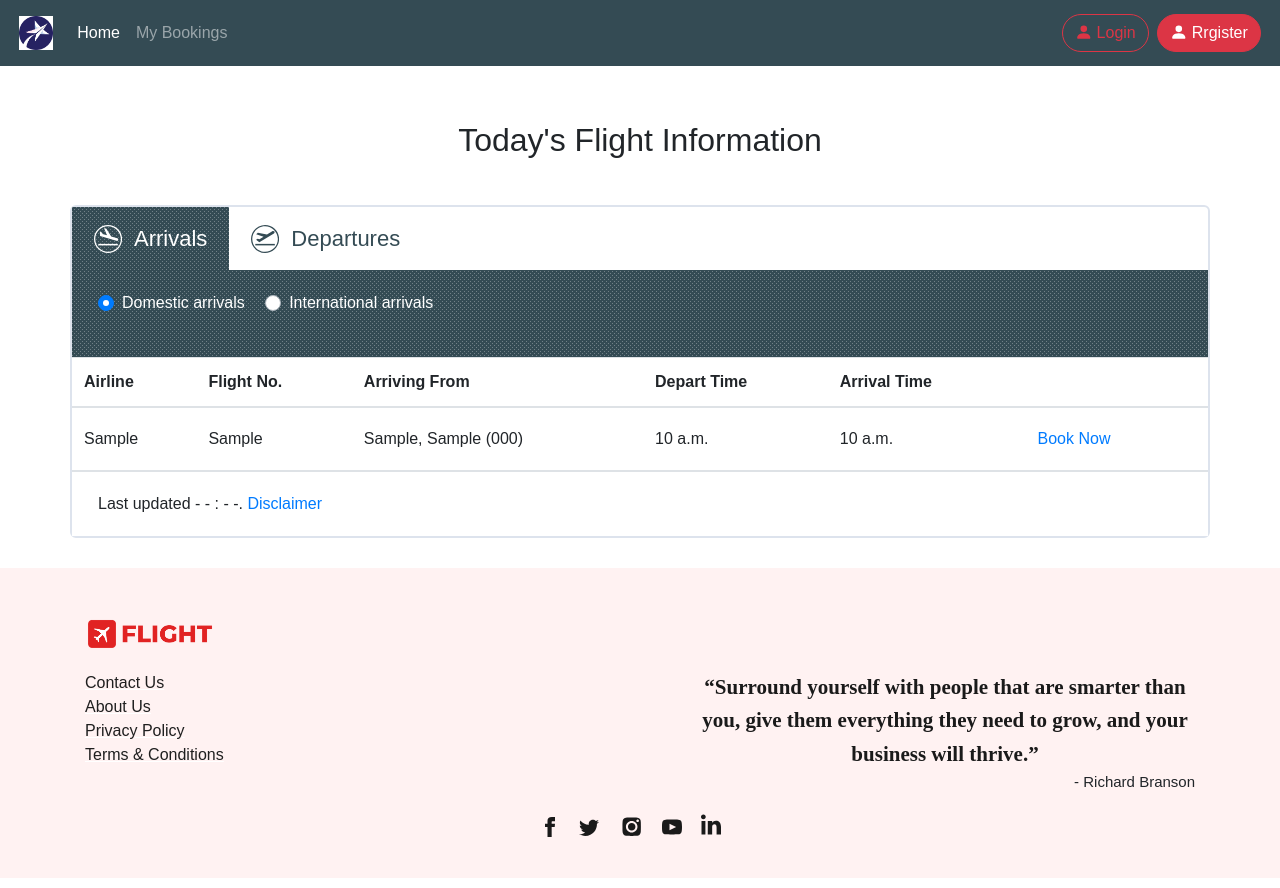
After one commit to thunderking2111/Flight, a Django app: page /flight/chart/ in a window 1280 px wide. The commit adds this page. Run offline with Django 3.2, Linux system fonts and the light colour scheme; tables that the repository leaves empty hold one stand-in row (values such as "Sample post"); some libraries are stand-ins or nearby versions; some web fonts are replaced.

```diff
--- a/flight/static/css/flight_chart.css
+++ b/flight/static/css/flight_chart.css
@@ -1,6 +1,10 @@
+section.second-section {
+    min-height: auto !important;
+}
+
 .flight-chart {
     flex-grow: 1;
-    border: 1px solid #dde3ed;
+    border: 2px solid #dde3ed;
     border-radius: 6px;
 }
 
@@ -12,6 +16,7 @@ header ul {
 header .tab-content {
     margin: 0;
     background-color: var(--primary-color) !important;
+    background-image: url(/static/img/pattern-teal.gif);
 }
 header.flight-chart-header a {
     align-items: center;
@@ -31,6 +36,7 @@ header.flight-chart-header a:hover {
 }
 header.flight-chart-header a.active {
     background-color: var(--primary-color) !important;
+    background-image: url(/static/img/pattern-teal.gif);
     color: var(--white) !important;
 }
 header.flight-chart-header a.active:hover {
@@ -75,11 +81,11 @@ header.flight-chart-header a::before {
 }
 
 .flight-chart-table {
-    border-bottom: 2px solid #dee2e6;
     margin: 0 !important;
 }
 
 .flight-chart-footer {
+    border-top: 2px solid #dee2e6;
     display: flex;
     flex-direction: row;
     align-items: center;
--- a/flight/static/css/layout_style.css
+++ b/flight/static/css/layout_style.css
@@ -1,6 +1,7 @@
 :root {
     --primary-color: #344b54;
     --white: #fff;
+    --header-color: var(--primary-color);
 }
 
 body{
@@ -20,7 +21,7 @@ body{
 }
 .navbar{
     padding: .7rem 1.2rem;
-    background-color: var(--primary-color) !important;
+    background-color: var(--header-color) !important;
     transition-duration: .2s;
 }
 .navbar .nav-link {
@@ -30,7 +31,7 @@ body{
     color: #fff !important;
 }
 .nav-link:hover{
-    color: #e12323!important;
+    color: var(--white) !important;
     transition-duration: .2s;
 }
 .my-account .dropdown-header{
@@ -181,8 +182,7 @@ body{
     left: auto;
 }
 
-
-.third-section .section_title{
+.second-section .section_title, .third-section .section_title{
     margin-top: 25px;
     margin-bottom: 45px;
 }
--- a/flight/templates/flight/flight_chart.html
+++ b/flight/templates/flight/flight_chart.html
@@ -1,9 +1,27 @@
 <section class="section second-section">
-    <div class="container">
+    <script>
+        $(document).ready(function(){
+            $(".book-btn").click(function(){
+                var flightId = $(this).data('flight-id');
+                $.ajax({
+                    url: "{% url 'bookflight' %}",
+                    data: {
+                        'flight_id': flightId,
+                        'csrfmiddlewaretoken': '{{ csrf_token }}'
+                    },
+                    type: 'post',
+                    success: function(response){
+                        alert(response.message);
+                    }
+                });
+            });
+        });
+    </script>
+
     <div class="container">
         <div class="row justify-content-center">
             <div class="col-lg-6">
-                    <div class="section_title text-center mb_70">
+                <div class="section_title text-center">
                     <h2>Today's Flight Information</h2>
                 </div>
             </div>
@@ -31,10 +49,10 @@
                                     <label for="international-arrivals" class="custom-control-label">International arrivals</label>
                                 </li>
                             </ul>
-                                <div class="form-group flight-chart-search">
+                            <!-- <div class="form-group flight-chart-search">
                                 <span class="fa fa-search form-control-feedback"></span>
                                 <input type="text" class="form-control" placeholder="Flight #, Airline or Location">
-                                </div>
+                            </div> -->
                         </div>
                         <div class="tab-pane" id="departures-content" role="tabpanel" aria-labelledby="departures-tab">
                             <ul>
@@ -47,13 +65,14 @@
                                     <label for="international-departures" class="custom-control-label">International departures</label>
                                 </li>
                             </ul>
-                                <div class="form-group flight-chart-search">
+                            <!-- <div class="form-group flight-chart-search">
                                 <span class="fa fa-search form-control-feedback"></span>
-                                    <input type="text" class="form-control" placeholder="Search">
-                                </div>
+                                <input type="text" class="form-control" placeholder="Flight #, Airline or Location">
+                            </div> -->
                         </div>
                     </div>
                 </header>
+                {% if flight_data_len > 0 %}
                     <table class="table table-hover table-center flight-chart-table">
                         <thead>
                             <tr>
@@ -62,24 +81,40 @@
                                 <th scope="col">Arriving From</th>
                                 <th scope="col">Depart Time</th>
                                 <th scope="col">Arrival Time</th>
-                                <th scope="col">Booking</th>
+                                <th scope="col"></th>
                             </tr>
                         </thead>
                         <tbody>
                             {% for row in flight_data %}
                                 <tr>
-                                    <td class="col--airline">{{ row.airline }}</td>
-                                    <td class="col--flight-no">{{ row.plane }}</td>
-                                    <td class="col--arriving-from">{{ row.origin_id }}</td>
-                                    <td class="col--scheduled">{{ row.depart_time }}</td>
-                                    <td class="col--est-act">{{ row.arrival_time }}</td>
-                                    <td>book</td>
+                                    <td class="align-middle">{{ row.airline }}</td>
+                                    <td class="align-middle">{{ row.plane }}</td>
+                                    <td class="align-middle">{{ row.origin }}</td>
+                                    <td class="align-middle">{{ row.depart_time }}</td>
+                                    <td class="align-middle">{{ row.arrival_time }}</td>
+                                    <td><button class="btn btn-link book-btn" data-flight-id="{{ row.id }}">Book Now</button></td>
                                 </tr>
                             {% endfor %}
                         </tbody>
                     </table>
+                {% else %}
+                    <div class="py-2" style="text-align: center; margin: auto;">
+                        <svg width="4em" height="4em" viewBox="0 0 16 16" class="bi bi-exclamation-circle" fill="currentColor" xmlns="http://www.w3.org/2000/svg">
+                            <path fill-rule="evenodd" d="M8 15A7 7 0 1 0 8 1a7 7 0 0 0 0 14zm0 1A8 8 0 1 0 8 0a8 8 0 0 0 0 16z"/>
+                            <path d="M7.002 11a1 1 0 1 1 2 0 1 1 0 0 1-2 0zM7.1 4.995a.905.905 0 1 1 1.8 0l-.35 3.507a.552.552 0 0 1-1.1 0L7.1 4.995z"/>
+                        </svg>
+                        <br><br>
+                        <h3>Sorry, No Flight available today</h3>
+                        <p>
+                            There are no flights shceduled for today. Please check back later.
+                        </p>
+                    </div>
+                {% endif %}
+
                 <footer class="flight-chart-footer">
-                        <a href="/travellers/flights/arrivals-and-departures/" class="btn" >View all flight information</a>
+                    {% if not no_all_flights %}
+                        <a href="{% url 'flightchart' %}" class="btn" >View all flight information</a>
+                    {% endif %}
                     <span>Last updated <span class="last-updated"> - - : - -</span>.
                         <a href="/terms-and-conditions/"  target=_blank >Disclaimer</a>
                     </span>
@@ -87,5 +122,4 @@
             </section>
         </div>
     </div>
-    </div>
 </section>
--- /dev/null
+++ b/flight/templates/flight/flight_chart_all.html
@@ -0,0 +1,12 @@
+{% extends 'flight/layout.html' %}
+
+{% load static %}
+
+{% block head %}
+    <title>Today's Flights</title>
+    <link rel="stylesheet" type="text/css" href="{% static 'css/flight_chart.css' %}">
+{% endblock head %}
+
+{% block body %}
+{% include 'flight/flight_chart.html' %}
+{% endblock %}
--- a/flight/templates/flight/layout.html
+++ b/flight/templates/flight/layout.html
@@ -10,7 +10,7 @@
   <link rel="stylesheet" href="{% static 'css/layout_style.css' %}">
   <link rel="icon" type="image/ico" href="/static/img/favicon.ico">
   <link rel="stylesheet" href="https://cdnjs.cloudflare.com/ajax/libs/font-awesome/6.5.1/css/all.min.css" integrity="sha512-DTOQO9RWCH3ppGqcWaEA1BIZOC6xxalwEsw9c2QQeAIftl+Vegovlnee1c9QX4TctnWMn13TZye+giMm8e2LwA==" crossorigin="anonymous" referrerpolicy="no-referrer" />
-  <script src="https://code.jquery.com/jquery-3.4.1.slim.min.js" integrity="sha384-J6qa4849blE2+poT4WnyKhv5vZF5SrPo0iEjwBvKU7imGFAV0wwj1yYfoRSJoZ+n" crossorigin="anonymous"></script>
+  <script src="https://ajax.googleapis.com/ajax/libs/jquery/3.7.1/jquery.min.js"></script>
   <script src="https://cdn.jsdelivr.net/npm/popper.js@1.16.0/dist/umd/popper.min.js" integrity="sha384-Q6E9RHvbIyZFJoft+2mJbHaEWldlvI9IOYy5n3zV9zzTtmI3UksdQRVvoxMfooAo" crossorigin="anonymous"></script>
   <script src="https://stackpath.bootstrapcdn.com/bootstrap/4.4.1/js/bootstrap.min.js" integrity="sha384-wfSDF2E50Y2D1uUdj0O3uMBJnjuUD4Ih7YwaYd1iqfktj0Uod8GCExl3Og8ifwB6" crossorigin="anonymous"></script>
   <script type="text/javascript" src="{% static 'js/layout.js' %}"></script>
@@ -23,7 +23,7 @@
   <div class="container-fluid">
     <nav class="navbar navbar-expand-lg navbar-light">
       <a class="navbar-brand" href="{% url 'index' %}">
-          <img src="{% static 'img/icon_logo.png' %}" height="34" alt="">
+          <img src="{% static 'img/logo3.png' %}" height="34" alt="">
       </a>
       <button class="navbar-toggler" type="button" data-toggle="collapse" data-target="#navbarSupportedContent" aria-controls="navbarSupportedContent" aria-expanded="false" aria-label="Toggle navigation">
         <span class="navbar-toggler-icon"></span>
@@ -41,11 +41,19 @@
         <ul class="navbar-nav">
           {% if not user.is_authenticated %}
             <li class="nav-item">
-              <button class="btn btn-outline-danger" style="border-radius: 25rem;" onclick="window.location.href = '/login';">
+              <button class="btn btn-outline-danger mr-2" style="border-radius: 25rem;" onclick="window.location.href = '/login';">
                 <svg width="1.1em" height="1.1em" viewBox="0 1.5 16 16" class="bi bi-person-fill" fill="currentColor" xmlns="http://www.w3.org/2000/svg">
                   <path fill-rule="evenodd" d="M3 14s-1 0-1-1 1-4 6-4 6 3 6 4-1 1-1 1H3zm5-6a3 3 0 1 0 0-6 3 3 0 0 0 0 6z"/>
                 </svg>
                 Login
+              </button>
+            </li>
+            <li class="nav-item">
+              <button class="btn btn-danger" style="border-radius: 25rem;" onclick="window.location.href = '/register';">
+                <svg width="1.1em" height="1.1em" viewBox="0 1.5 16 16" class="bi bi-person-fill" fill="currentColor" xmlns="http://www.w3.org/2000/svg">
+                  <path fill-rule="evenodd" d="M3 14s-1 0-1-1 1-4 6-4 6 3 6 4-1 1-1 1H3zm5-6a3 3 0 1 0 0-6 3 3 0 0 0 0 6z"/>
+                </svg>
+                Rrgister
               </button>
             </li>
           {% else %}
--- a/flight/urls.py
+++ b/flight/urls.py
@@ -16,6 +16,8 @@ urlpatterns = [
     path('flight/bookings', views.bookings, name="bookings"),
     path('flight/ticket/cancel', views.cancel_ticket, name="cancelticket"),
     path('flight/ticket/resume', views.resume_booking, name="resumebooking"),
+    path('flight/chart/', views.flight_chart, name="flightchart"),
+    path('flight/book', views.confirm_booking, name="bookflight"),
     path('contact', views.contact, name="contact"),
     path('privacy-policy', views.privacy_policy, name="privacypolicy"),
     path('terms-and-conditions', views.terms_and_conditions, name="termsandconditions"),
--- a/flight/views.py
+++ b/flight/views.py
@@ -3,6 +3,7 @@ from django.urls import reverse
 from django.http import JsonResponse
 from django.views.decorators.csrf import csrf_exempt
 from django.contrib.auth import authenticate, login, logout
+from django.contrib.auth.decorators import login_required
 
 from datetime import datetime
 import math
@@ -34,8 +35,8 @@ except:
 def index(request):
     min_date = f"{datetime.now().date().year}-{datetime.now().date().month}-{datetime.now().date().day}"
     max_date = f"{datetime.now().date().year if (datetime.now().date().month+3)<=12 else datetime.now().date().year+1}-{(datetime.now().date().month + 3) if (datetime.now().date().month+3)<=12 else (datetime.now().date().month+3-12)}-{datetime.now().date().day}"
-    flight_data = list(Flight.objects.all().values('airline','plane','origin_id','depart_time','arrival_time')[:10])
-    print(flight_data)
+    flight_data = Flight.objects.all()[:10]
+    flight_data_len = len(flight_data)
     if request.method == 'POST':
         origin = request.POST.get('Origin')
         destination = request.POST.get('Destination')
@@ -49,7 +50,8 @@ def index(request):
             'depart_date': depart_date,
             'seat': seat.lower(),
             'trip_type': trip_type,
-            'flight_data': flight_data
+            'flight_data': flight_data,
+            'flight_data_len': flight_data_len,
         })
         elif(trip_type == '2'):
             return_date = request.POST.get('ReturnDate')
@@ -62,13 +64,15 @@ def index(request):
             'seat': seat.lower(),
             'trip_type': trip_type,
             'return_date': return_date,
-            'flight_data': flight_data
+            'flight_data': flight_data,
+            'flight_data_len': flight_data_len,
         })
     else:
         return render(request, 'flight/index.html', {
             'min_date': min_date,
             'max_date': max_date,
-            'flight_data': flight_data
+            'flight_data': flight_data,
+            'flight_data_len': flight_data_len,
         })
 
 def login_view(request):
@@ -236,6 +240,22 @@ def flight(request):
             'max_price': math.ceil(max_price/100)*100,
             'min_price': math.floor(min_price/100)*100
         })
+
+def flight_chart(request):
+    flight_data = Flight.objects.all()[:50]
+    flight_data_len = len(flight_data)
+    return render(request, 'flight/flight_chart_all.html', {
+        'flight_data': flight_data,
+        'flight_data_len': flight_data_len,
+        'no_all_flights': True,
+    })
+
+@login_required
+def confirm_booking(request):
+    flight_id = request.POST.get('flight_id')
+    # ... booking logic here ...
+    return JsonResponse({'message': 'Booking confirmed!'})
+
 
 def review(request):
     flight_1 = request.GET.get('flight1Id')
```
Also changed, not shown: flight/models.py (line endings or trailing spaces), flight/static/img/logo.png (added), flight/static/img/logo2.png (added), flight/static/img/logo3.png (added), flight/static/img/pattern-teal.gif (added), 1 other file. Lines whose indentation alone changed are shown as unchanged.
